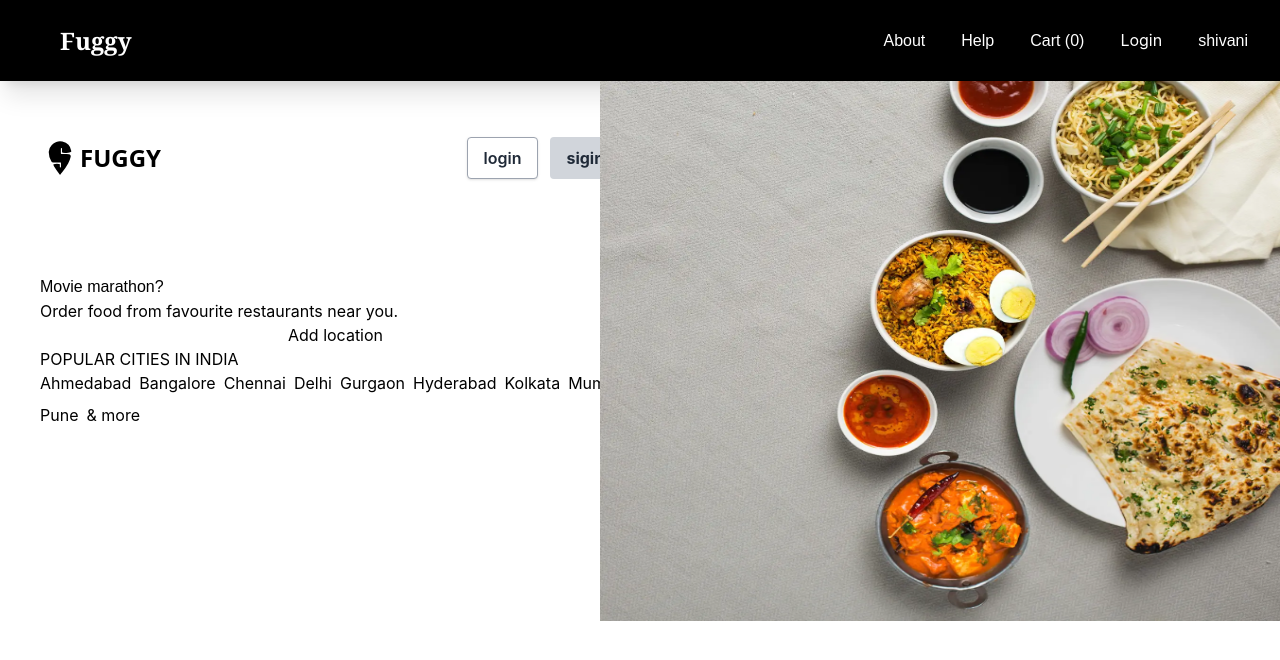
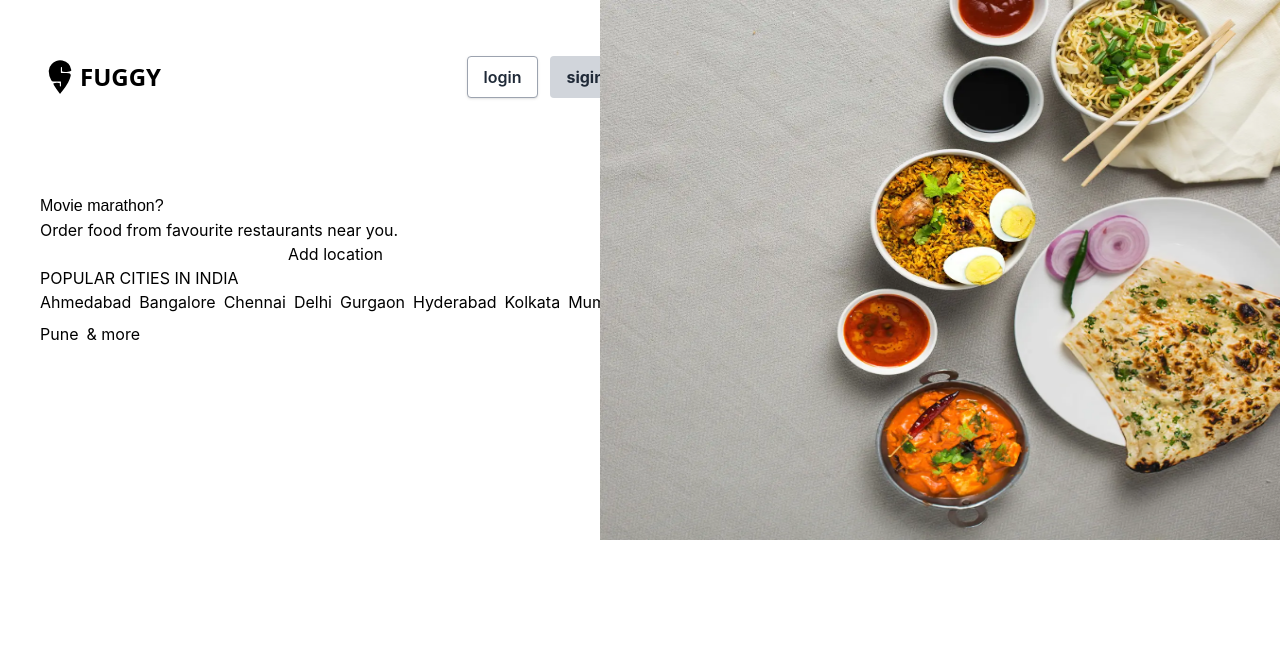
Before and after one commit to Shivani862000/fuggy, a React (Create React App) app: page / in a window 1280 px wide. Shown: the top 660 px of the page. Built offline with nearby package versions, Linux system fonts and the light colour scheme.

Commit message:
Update header.jsx

```diff
--- a/src/component/header.jsx
+++ b/src/component/header.jsx
@@ -1,12 +1,12 @@
-import { useState, useContext } from "react";
+import { useState, useContext, useEffect} from "react";
 import Mylogo from "../assets/images/swiggy.svg";
 import { Link } from "react-router-dom";
-// import { useContext } from "react";
 import { useSelector } from "react-redux";
-// import { useLocation } from 'react-router-dom'
+import { useLocation } from 'react-router-dom'
 import UserContenxt from "../utils/UserContext";
-
-
+import { signOut } from "firebase/auth";
+import { database } from "../FirebaseConfig";
+import {  useNavigate } from "react-router-dom";
 const Title = () => (
   <Link className=" " to="/">  <div className="text-white flex items-center mx-4">
     <img data-testid="logo" className=" h-10" src={Mylogo} alt="" />
@@ -16,26 +16,32 @@ const Title = () => (
 
 );
 
+
 const Header = () => {
+   const useCont = useContext(UserContenxt)
+  const location = useLocation();
+  var homePath = location.pathname == '/'
+  const cartItems = useSelector(store => store.cart.items);
+  const history = useNavigate()
+  function handleLogout(){
+    signOut( database).then(val=>{
+     history('/')
+     sessionStorage.clear()
+    })
+  }
+  useEffect(()=>{
+    if(!sessionStorage.getItem("login")){
+      history('/')
+      console.log('workomng')
+    }
+  },[])
 
-   const useCont = useContext(UserContenxt)
-  // const [isFixed, setIsFixed]=useState(false);
-  // const location = useLocation();
-  const cartItems = useSelector(store => store.cart.items);
-  const [btnName, setBtnName] = useState("Login");
-  // useEffect(() => {
-  //   const handleScroll = () => {
-  //     if (window.scrollY > 50) {
-  //       setIsFixed(true);
-  //     } else {
-  //       setIsFixed(false);
-  //     }
-  //   };
 
-  //   window.addEventListener('scroll', handleScroll);
-  // },[]);
   return (
-    <div className={ `font-Lato  w-full `}>
+
+    <>
+    {!homePath &&
+   <div className={`font-Lato w-full  fixed top-0 z-50`}>
          <div className="bg-fixed items-center bg-black shadow-xl flex flex-col sm:justify-between sm:flex-row ">
            <Title />
            <div className="nav-items py-5 whitespace-nowrap">
@@ -55,20 +61,20 @@ const Header = () => {
                <li className={`p-2 px-4 rounded-2xl hover:bg-slate-800 hover:scale-110`}>
                  <button
                    className="login"
-                onClick={() => {
-                  btnName === "Login" ? setBtnName("Logout") : setBtnName("Login");
-                }}
+                   onClick={handleLogout}
                  >
-                {btnName}
+                   Logout
                  </button>
                </li>
                <li className={`p-2 px-4 rounded-2xl hover:bg-slate-800   `}>
-              <Link className=" " to="/dashboard">{useCont.loggedInUser}</Link>
+                 <Link className=" " to="/dashboard">{useCont.loggedInUser} </Link>
                </li>
              </ul>
            </div>
          </div>
-    </div>
+       </div>}
+    </>
+
 
   );
 };
```
Lines whose indentation alone changed are shown as unchanged.
